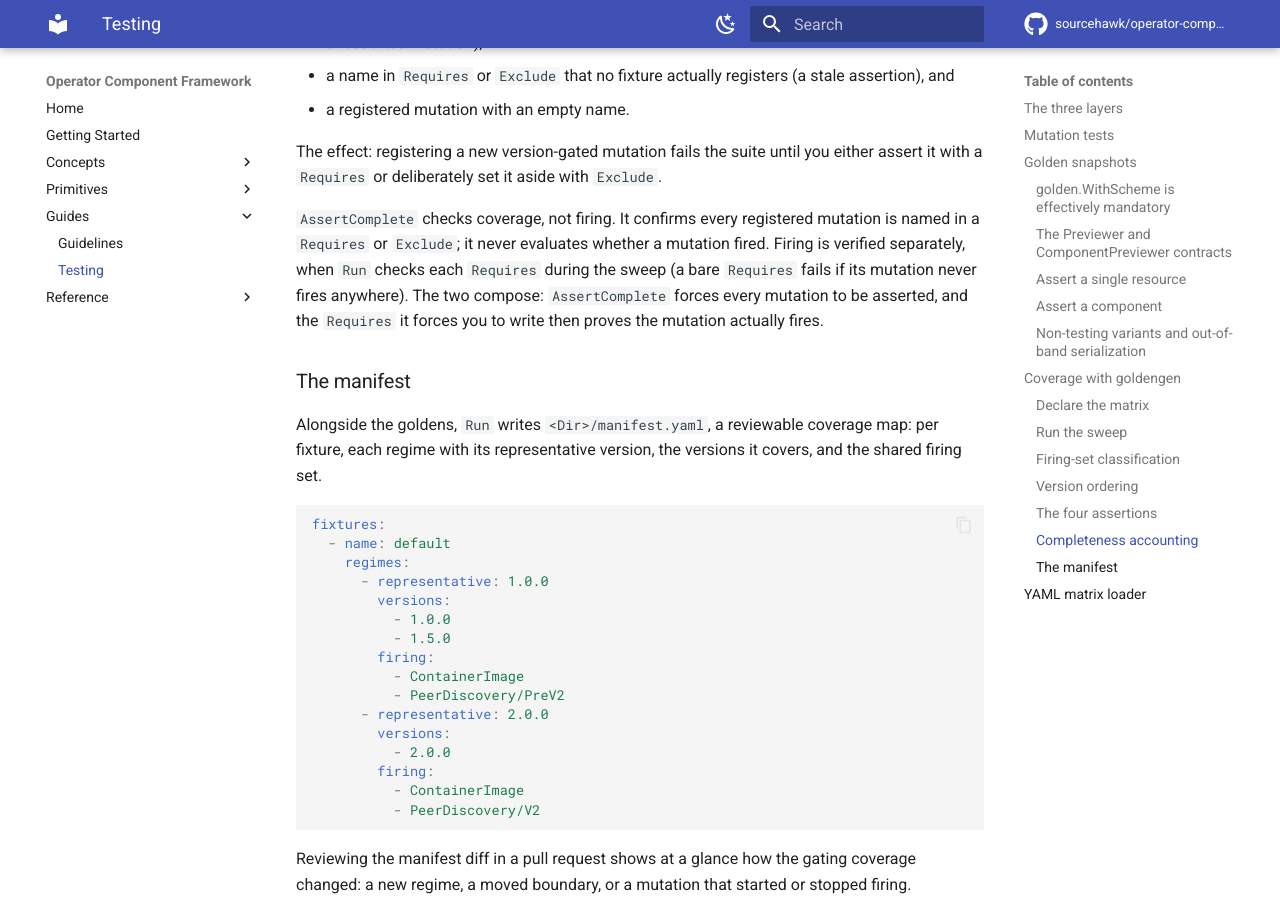
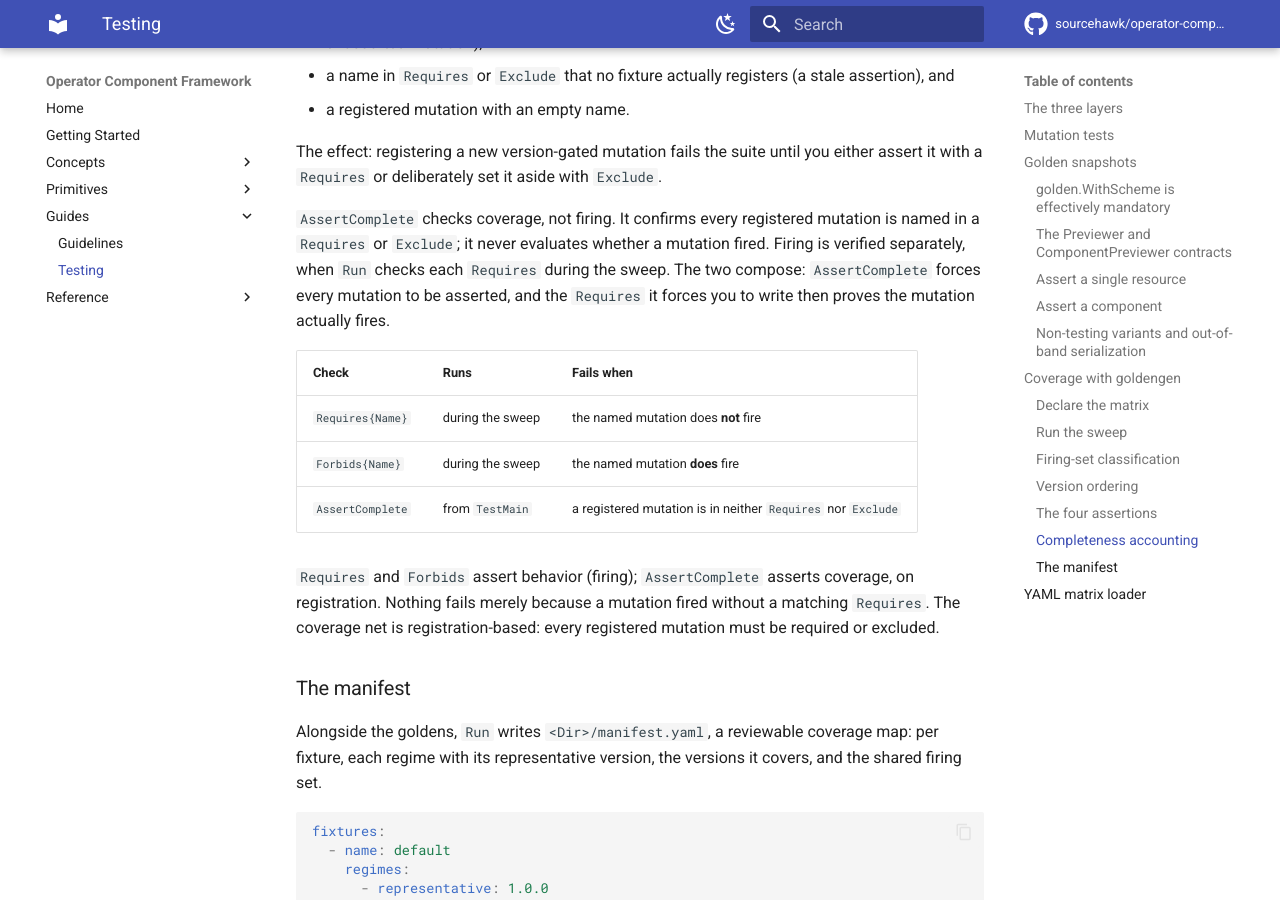
Before and after one commit to sourcehawk/operator-component-framework, an MkDocs documentation site: the page built from docs/testing.md, in a window 1280 px wide and 900 px high, scrolled down 8038 px. Built offline with MkDocs 1.6.1 and Material for MkDocs 9.7.7, drawn with Linux system fonts in a browser that asks for light colours; comment, search, counter and statistics services are not loaded.

Commit message:
docs: add a summary table contrasting Requires, Forbids, and AssertComplete
A compact table makes the division clear: Requires/Forbids assert firing during
the sweep, AssertComplete asserts coverage on registration, and nothing fails
merely because a mutation fired without a matching Requires.

Co-Authored-By: Claude Opus 4.8 (1M context) <noreply@anthropic.com>

```diff
--- a/docs/testing.md
+++ b/docs/testing.md
@@ -347,8 +347,18 @@ deliberately set it aside with `Exclude`.
 
 `AssertComplete` checks coverage, not firing. It confirms every registered mutation is named in a `Requires` or
 `Exclude`; it never evaluates whether a mutation fired. Firing is verified separately, when `Run` checks each `Requires`
-during the sweep (a bare `Requires` fails if its mutation never fires anywhere). The two compose: `AssertComplete`
-forces every mutation to be asserted, and the `Requires` it forces you to write then proves the mutation actually fires.
+during the sweep. The two compose: `AssertComplete` forces every mutation to be asserted, and the `Requires` it forces
+you to write then proves the mutation actually fires.
+
+| Check            | Runs             | Fails when                                                   |
+| ---------------- | ---------------- | ------------------------------------------------------------ |
+| `Requires{Name}` | during the sweep | the named mutation does **not** fire                         |
+| `Forbids{Name}`  | during the sweep | the named mutation **does** fire                             |
+| `AssertComplete` | from `TestMain`  | a registered mutation is in neither `Requires` nor `Exclude` |
+
+`Requires` and `Forbids` assert behavior (firing); `AssertComplete` asserts coverage, on registration. Nothing fails
+merely because a mutation fired without a matching `Requires`. The coverage net is registration-based: every registered
+mutation must be required or excluded.
 
 ### The manifest
 
```
